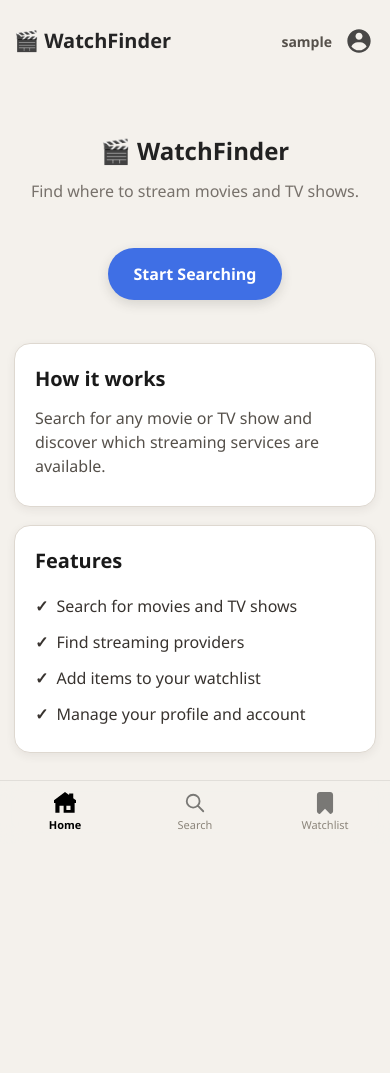
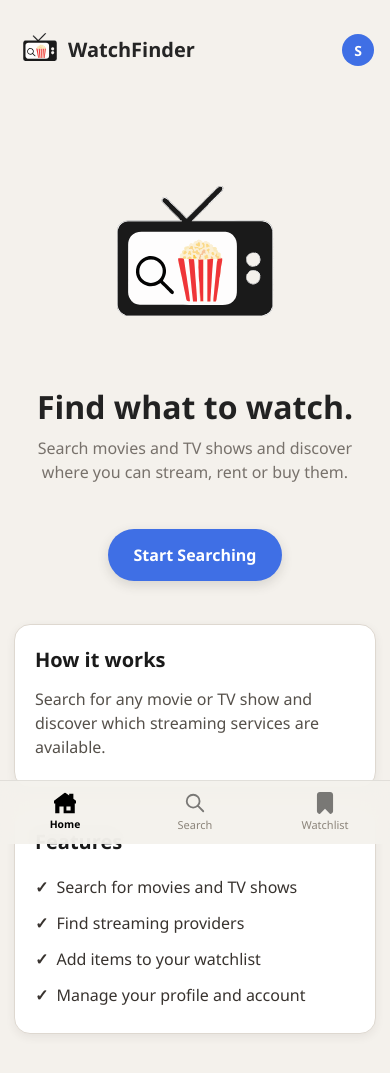
Before and after one commit to Croppy21/watchfinder, a FastAPI app: page / in a window 390 px wide. Shown: the top 1073 px of the page. Before the commit the page ends 830 px from the top, so only its background shows below. Run offline with FastAPI, Linux system fonts and the light colour scheme; the visitor is signed in with stand-in values (Sample User, id 1); parts of the project's set-up code (start-up, migrations or seed data) failed here and were passed over; some libraries are stand-ins or nearby versions.

Commit message:
Offical Version 1
Finalised branding, styling and mobile-first UI

```diff
--- a/static/newstyle.css
+++ b/static/newstyle.css
@@ -110,73 +111,135 @@ h3 {
 
 .nav-item.active img {
   opacity: 1;
+  transform: scale(1.08);
 }
 
 .nav-item.active {
   color: #000000;
   font-weight: 700;
+  transform: scale(0.94);
 }
 
 /* ---------- TOP NAVIGATION ---------- */
 
 .top-nav {
-  display: flex;
+  position: relative;
+  display: flex;
+  align-items: center;
   justify-content: space-between;
-  align-items: center;
-
   padding: 10px 0 20px;
 }
 
 .brand {
+  display: inline-flex;
+  align-items: center;
+  gap: 2px;
+
   color: #252525;
+  font-weight: 700;
   text-decoration: none;
-
-  font-size: 20px;
+  line-height: 1;
+}
+
+.brand img {
+  display: block;
+  height: 52px;
+  width: auto;
+  object-fit: contain;
+  flex-shrink: 0;
+
+  transform: translateY(-3px);
+}
+
+.brand span {
+  font-size: 1.25rem;
+  font-weight: 700;
+  line-height: 1;
+}
+
+.top-nav-right {
+  display: flex;
+  align-items: center;
+  gap: 10px;
+}
+/* ---------- HOME HEADER ---------- */
+
+.home-header {
+  text-align: center;
+  padding: 45px 15px 35px;
+}
+
+.hero-logo {
+  display: block;
+  width: 15rem;
+  height: auto;
+  margin: 0 auto 18px;
+
+  object-fit: contain;
+}
+
+.home-header h1 {
+  margin: 0 0 12px;
+  font-size: 32px;
+  line-height: 1.15;
   font-weight: 800;
-}
-
-.top-nav-right {
-  display: flex;
-  align-items: center;
-  gap: 10px;
+  color: #222222;
+}
+
+.home-header .subtitle {
+  max-width: 500px;
+  margin: 0 auto 25px;
+  font-size: 16px;
+  line-height: 1.5;
+  color: #77716b;
 }
 
 .nav-username {
-  max-width: 130px;
-
+  max-width: 120px;
   color: #55504a;
-  font-size: 14px;
-  font-weight: 600;
+  font-size: 1rem;
+  font-weight: 300;
 
   white-space: nowrap;
   overflow: hidden;
   text-overflow: ellipsis;
 }
-
 .profile-button {
   display: flex;
   align-items: center;
   justify-content: center;
-
-  width: 34px;
-  height: 34px;
-
+  width: 36px;
+  height: 36px;
   text-decoration: none;
+  transition: transform 0.12s ease;
 }
 
 .profile-button img {
   width: 28px;
   height: 28px;
-
   opacity: 0.7;
-
-  transition: opacity 0.2s ease;
-}
-
-.profile-button:hover img {
-  opacity: 1;
-}
-
+}
+
+.profile-button:active {
+  transform: scale(0.98);
+}
+
+.nav-avatar {
+  display: flex;
+  align-items: center;
+  justify-content: center;
+
+  width: 32px;
+  height: 32px;
+
+  border-radius: 50%;
+
+  background: #3f6fe5;
+  color: #ffffff;
+
+  font-size: 14px;
+  font-weight: 700;
+}
 /* ---------- HOME PAGE ---------- */
 
 .home-header {
--- a/templates/base.html
+++ b/templates/base.html
@@ -5,8 +5,9 @@
 
     <meta name="viewport" content="width=device-width, initial-scale=1.0" />
 
+    <link rel="apple-touch-icon" href="/static/icons/App-Logo.png">
     <script src="https://unpkg.com/htmx.org@1.9.12"></script>
-    <link rel="stylesheet" href="/static/newstyle.css?v=2.9" />
+    <link rel="stylesheet" href="/static/newstyle.css?v=3.1" />
   </head>
 
   <body>
--- a/templates/home.html
+++ b/templates/home.html
@@ -1,9 +1,14 @@
 {% extends "base.html" %} {% block content %} {% include "partials/top_nav.html"
 %}
 <section class="home-header">
-  <h1>🎬 WatchFinder</h1>
+  <img src="/static/icons/Logo.svg" alt="Watch Finder" class="hero-logo" />
 
-  <p class="subtitle">Find where to stream movies and TV shows.</p>
+  <h1>Find what to watch.</h1>
+
+  <p class="subtitle">
+    Search movies and TV shows and discover where you can stream, rent or buy
+    them.
+  </p>
 
   <a href="/search" class="home-action"> Start Searching </a>
 </section>
--- a/templates/partials/top_nav.html
+++ b/templates/partials/top_nav.html
@@ -1,21 +1,18 @@
 <header class="top-nav">
 
   <a href="/" class="brand">
-    🎬 WatchFinder
+    <img src="/static/icons/Logo.svg" alt="Watch Finder" />
+    <span>WatchFinder</span>
   </a>
 
-  <div class="top-nav-right">
-
+  <a href="/profile" class="profile-button">
     {% if request.session.get("user_id") %}
-      <span class="nav-username">
-        {{ request.session.get("username") }}
+      <span class="nav-avatar">
+        {{ request.session.get("username")[0]|upper }}
       </span>
+    {% else %}
+      <img src="/static/icons/profile.svg" alt="Profile" />
     {% endif %}
-
-    <a href="/profile" class="profile-button">
-      <img src="/static/icons/profile.svg" alt="Profile" />
-    </a>
-
-  </div>
+  </a>
 
 </header>
```
Also changed, not shown: other parts of static/newstyle.css (+80 -54 lines), templates/movie.html (+5 -5 lines), templates/tv.html (+5 -4 lines), static/icons/App-Logo.png (added), static/icons/Logo.svg (added).
